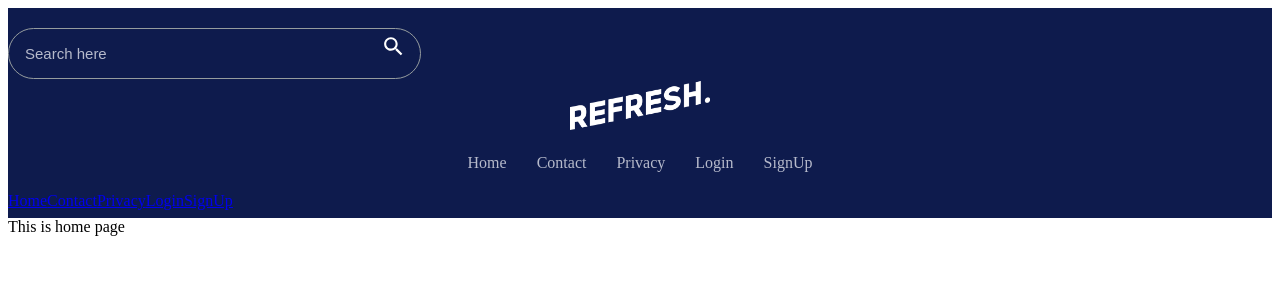
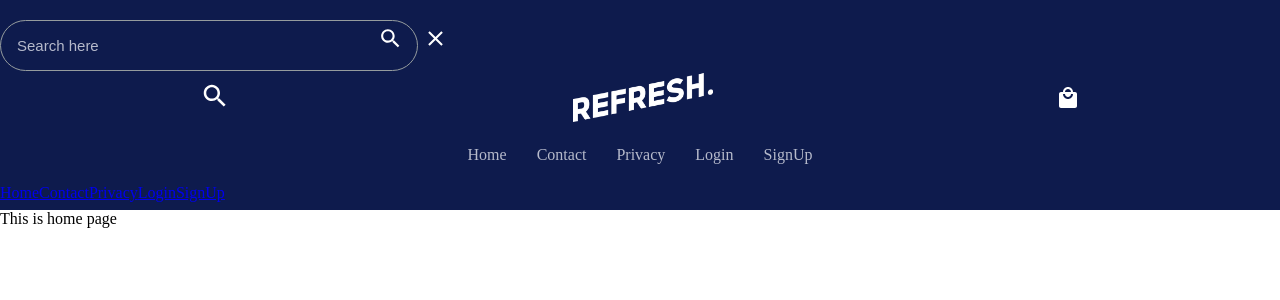
Before and after one commit to muhammadmueenarif/ecommerce-store-project, a React (Create React App) app: page / in a window 1280 px wide. Shown: the top 300 px of the page. Built offline with nearby package versions, Linux system fonts and the light colour scheme.

Commit message:
icons added

```diff
--- a/package.json
+++ b/package.json
@@ -5,6 +5,7 @@
   "dependencies": {
     "@emotion/react": "^11.13.5",
     "@emotion/styled": "^11.13.5",
+    "@mui/icons-material": "^6.1.10",
     "@mui/material": "^6.1.10",
     "@testing-library/jest-dom": "^5.17.0",
     "@testing-library/react": "^13.4.0",
--- /dev/null
+++ b/src/App.css
@@ -0,0 +1,4 @@
+* {
+    margin: 0%;
+    padding: 0%;
+}
--- a/src/App.js
+++ b/src/App.js
@@ -6,6 +6,7 @@ import Privacy from "./Components/Privacy";
 import SignUp from "./Components/SignUp";
 import { BrowserRouter as Router, Routes,Route } from "react-router-dom";
 import Navbar from "./Components/Navbar";
+import "./App.css"
 function App() {
   return (
     <div>
--- a/src/Components/Navbar.jsx
+++ b/src/Components/Navbar.jsx
@@ -3,6 +3,10 @@ import { Link } from 'react-router-dom'
 import Imgrefresher from './images/logo.avif'
 import "./Navbar.css"
 import SearchIcon from "@mui/icons-material/Search"
+import MenuIcon from "@mui/icons-material/Menu"
+import CloseIcon from "@mui/icons-material/Close"
+import LocalMallIcon from "@mui/icons-material/LocalMall"
+
 const Navbar = () => {
     return (
         <div>
@@ -10,16 +14,17 @@ const Navbar = () => {
                 <div>
                     <input type='text' placeholder='Search here' />
                     <SearchIcon className="Search_icon_input"/>
-                    {/* hamburger menu icon */}
+                    <CloseIcon className='close_icon'/>
                 </div>
 
                 <div>
                     <div className="navbar_main">
                         <div>
                             <div>
-                                {/* search icon */}
+                                {" "}
+                            <SearchIcon className="Search_icon"/> {" "}
                             </div>
-                            {/* menu icon */}
+                            <MenuIcon className="menu_icon"/>
                         </div>
 
                         <div>
@@ -27,8 +32,9 @@ const Navbar = () => {
                         </div>
 
                         <div className="bad_search">
-                            {/* search icon */}
+                            <SearchIcon className='Search_icon2'/>
                             {/* local icon */}
+                            <LocalMallIcon className="bag_icon"/>
                         </div>
                     </div>
 
```
Also changed, not shown: 1 other file (tests, documents, lock files or other folders).
